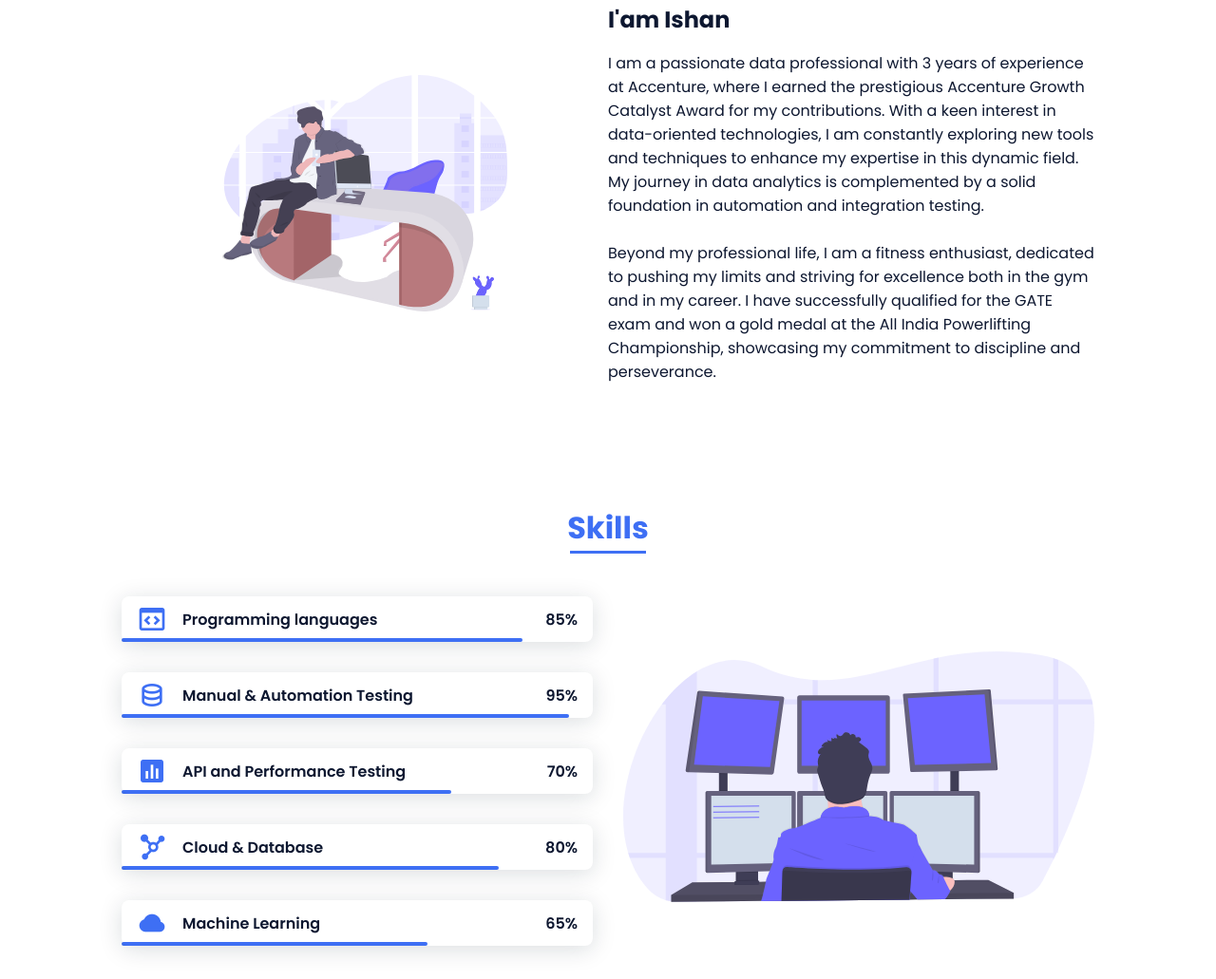
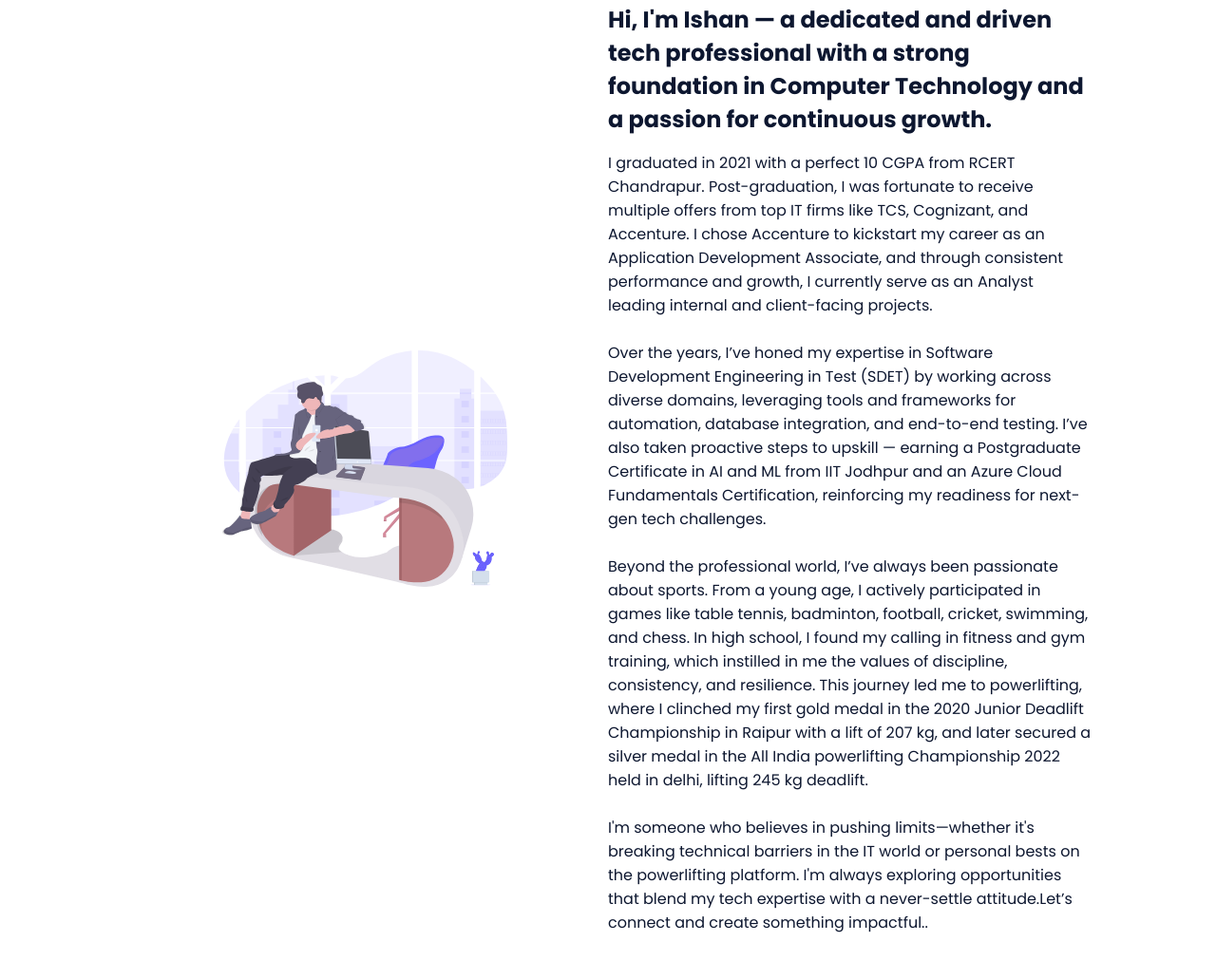
Before and after one commit to ishanhirani/portfolio_website, a plain HTML site: page index.html in a window 1280 px wide. Shown: the part 822-1853 px from the top of the page at 95% size. Drawn offline with nearby package versions, Linux system fonts and the light colour scheme.

Commit message:
Update about section

```diff
--- a/index.html
+++ b/index.html
@@ -92,17 +92,27 @@
                 </div>
 
                 <div>
-                    <h2 class="about__subtitle">I'am Ishan</h2>
-                    <p class="about__text">I am a passionate data professional with 3 years of experience at Accenture,
-                        where I earned the prestigious Accenture Growth Catalyst Award for my contributions. With a keen
-                        interest in data-oriented technologies, I am constantly exploring new tools and techniques to
-                        enhance my expertise in this dynamic field. My journey in data analytics is complemented by a
-                        solid foundation in automation and integration testing.</p>
+                    <h2 class="about__subtitle">Hi, I'm Ishan — a dedicated and driven tech professional with a strong foundation in Computer Technology and a passion for continuous growth.</h2>
+                    <p class="about__text">
+                        I graduated in 2021 with a perfect 10 CGPA from RCERT Chandrapur. Post-graduation,
+                        I was fortunate to receive multiple offers from top IT firms like TCS, Cognizant, and Accenture.
+                        I chose Accenture to kickstart my career as an Application Development Associate, and through consistent performance and growth,
+                        I currently serve as an Analyst leading internal and client-facing projects.</p>
                     <br>
-                    <p class="about__text">Beyond my professional life, I am a fitness enthusiast, dedicated to pushing
-                        my limits and striving for excellence both in the gym and in my career. I have successfully
-                        qualified for the GATE exam and won a gold medal at the All India Powerlifting Championship,
-                        showcasing my commitment to discipline and perseverance.</p>
+                    <p class="about__text">Over the years, I’ve honed my expertise in Software Development Engineering in Test (SDET) by working across diverse domains,
+                        leveraging tools and frameworks for automation, database integration, and end-to-end testing.
+                        I’ve also taken proactive steps to upskill — earning a Postgraduate Certificate in AI and ML from IIT Jodhpur and an Azure Cloud Fundamentals Certification,
+                        reinforcing my readiness for next-gen tech challenges.</p>
+                    <br>
+                    <p class="about__text">Beyond the professional world, I’ve always been passionate about sports.
+                        From a young age, I actively participated in games like table tennis, badminton, football, cricket, swimming, and chess.
+                        In high school, I found my calling in fitness and gym training, which instilled in me the values of discipline, consistency,
+                        and resilience. This journey led me to powerlifting, where I clinched my first gold medal in the 2020 Junior Deadlift
+                        Championship in Raipur with a lift of 207 kg,
+                        and later secured a silver medal in the All India powerlifting Championship 2022 held in delhi, lifting 245 kg deadlift.</p>
+                    <br>
+                     <p class="about__text">I'm someone who believes in pushing limits—whether it's breaking technical barriers in the IT world or personal
+                         bests on the powerlifting platform. I'm always exploring opportunities that blend my tech expertise with a never-settle attitude.Let’s connect and create something impactful..</p>
                 </div>
             </div>
         </section>
```
